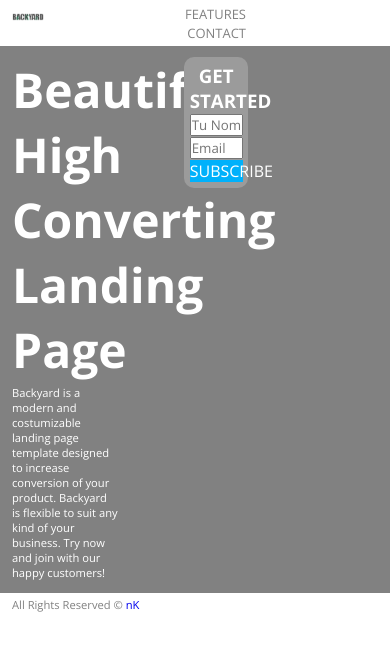
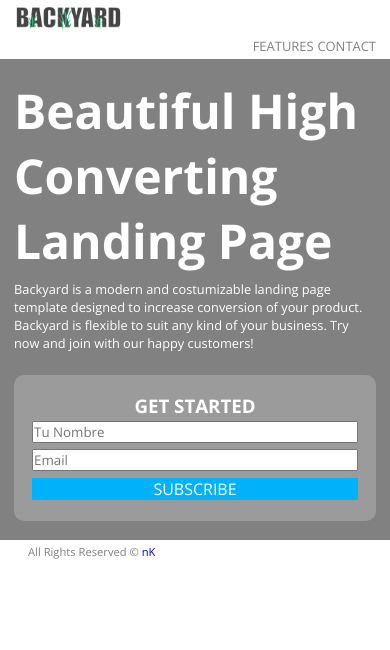
Before and after one commit to opazisimo/landing-page, a plain HTML site: page index.html in a window 390 px wide. Drawn offline with nearby package versions, Linux system fonts and the light colour scheme.

Commit message:
cambio de grid system, y adición de media queries para formato responsive

```diff
--- a/css/grid-system.css
+++ b/css/grid-system.css
@@ -12,35 +12,6 @@
   margin-left: auto;
   width: 100%;
 }
-
-@media (max-width: 767px) {
-	.container {
-	    margin:0 !important;
-	    padding:0 !important;
-	}
-
-	.row {
-	    margin:0 !important;
-	    padding:0 !important;
-	}
-}
-
-@media (min-width: 768px) {
-  .container {
-    width: 750px;
-  }
-}
-@media (min-width: 992px) {
-  .container {
-    width: 970px;
-  }
-}
-@media (min-width: 1200px) {
-  .container {
-    width: 1170px;
-  }
-}
-
 .row {
 	width: 100%;
 	margin-left: -14px;
@@ -121,3 +92,46 @@
 	/* (12 / 12) x 100 */
 	width: 100%;
 }
+
+@media (max-width: 535px) {
+	.container {
+	    margin:0 !important;
+	    padding:0 !important;
+	}
+
+	.row {
+	    margin:0 !important;
+	    padding:0 !important;
+	}
+
+	.col-6 {
+		width: 100%;
+		float: left;
+		display: block;
+	}
+	.inputs {
+		width: 100% !important;
+	}
+
+	.mtmb {
+		margin-top: 2%;
+		margin-bottom:2%;
+	}
+}
+
+
+@media (min-width: 768px) {
+  .container {
+    width: 750px;
+  }
+}
+@media (min-width: 992px) {
+  .container {s
+    width: 970px;
+  }
+}
+@media (min-width: 1200px) {
+  .container {
+    width: 1170px;
+  }
+}
--- a/css/main.css
+++ b/css/main.css
@@ -1,38 +1,10 @@
-@media (max-width: 535px) {
-	.contain {
-	    margin:0 !important;
-	    padding:0 !important;
-	}
-
-	.fila {
-	    margin:0 !important;
-	    padding:0 !important;
-	}
-}
-
-@media (min-width: 768px) {
-  .contain {
-    width: 750px;
-  }
-}
-@media (min-width: 992px) {
-  .contain {s
-    width: 970px;
-  }
-}
-@media (min-width: 1200px) {
-  .contain {
-    width: 1170px;
-  }
-}
-
 
 * {
 	font-family: "Open sans", sans-serif;
 }
 
 .inli {
-	display: inline;
+	display: inline-block;
 }
 
 /* Head */
@@ -65,7 +37,7 @@
 .principal p {
 	margin-top: 2%;
 	margin-bottom: 2%;
-	font-size: 0.7em;
+	font-size: 0.8em;
 }
 .imp {
 	width: 100%;
@@ -78,7 +50,6 @@
 	width: 60%;
 	padding: 5%;
 	text-align: center;
-	float:right;
 }
 
 .button {
--- a/index.html
+++ b/index.html
@@ -12,10 +12,9 @@
 <body>
 <!-- Head -->
 		<section class="head">
-			<div class="fila">
-				<div class="contain col offset-s2 col s8 col offset-s2">
-					<div class="fila">
-						<div class="col s6">
+			<div class="contain container">
+				<div class="row">
+					<div class="col-6">
 						<img class="logo" src="image/logo2.png">
 					</div>
 					<div class="col-6 navs">
@@ -26,19 +25,17 @@
 					</div>
 				</div>
 			</div>
-			</div>
 		</section>
 <!-- Principal -->
 		<section class="principal">
-			<div class="fila">
-				<div class="contain col offset-s2 col s8 col offset-s2">
-					<div class="fila">
-						<div class="col s6">
+			<div class="contain container">
+				<div class="row">
+					<div class="col-6 mtmb">
 						<h1>Beautiful High Converting Landing Page</h1>
-							<p>Backyard is a modern and costumizable landing page template designed to increase conversion of your product. Backyard is flexible to suit any kind of your business. Try now and join with our happy customers!</p>
+						<p class="mtmb">Backyard is a modern and costumizable landing page template designed to increase conversion of your product. Backyard is flexible to suit any kind of your business. Try now and join with our happy customers!</p>
 					</div>
-						<div class="col s6">
-							<div class="inputs">
+					<div class="col-6">
+						<div class="inputs mtmb">
 							<h3>GET STARTED</h3>
 							<form>
 							  <input class="imp" type="text" name="firstname" placeholder="Tu Nombre"><br>
@@ -49,20 +46,20 @@
 					</div>
 				</div>
 			</div>
-			</div>
 		</section>
 <!-- Footer -->
 		<section class="footer">
-			<div class="fila">
-				<div class="contain col offset-s2 col s8 col offset-s2">
-					<div class="fila">
-						<div class="col s12">
+			<div class="container contain">
+				<div class="row">
+					<div class="col-12">
+						<div class="row">
+							<div class="col-12">
 								<p>All Rights Reserved © <a href="#">nK</a></p>
 							</div>
 						</div>
 					</div>
 				</div>
+			</div>
 		</section>
-
 </body>
 </html>
```
Lines whose indentation alone changed are shown as unchanged.
